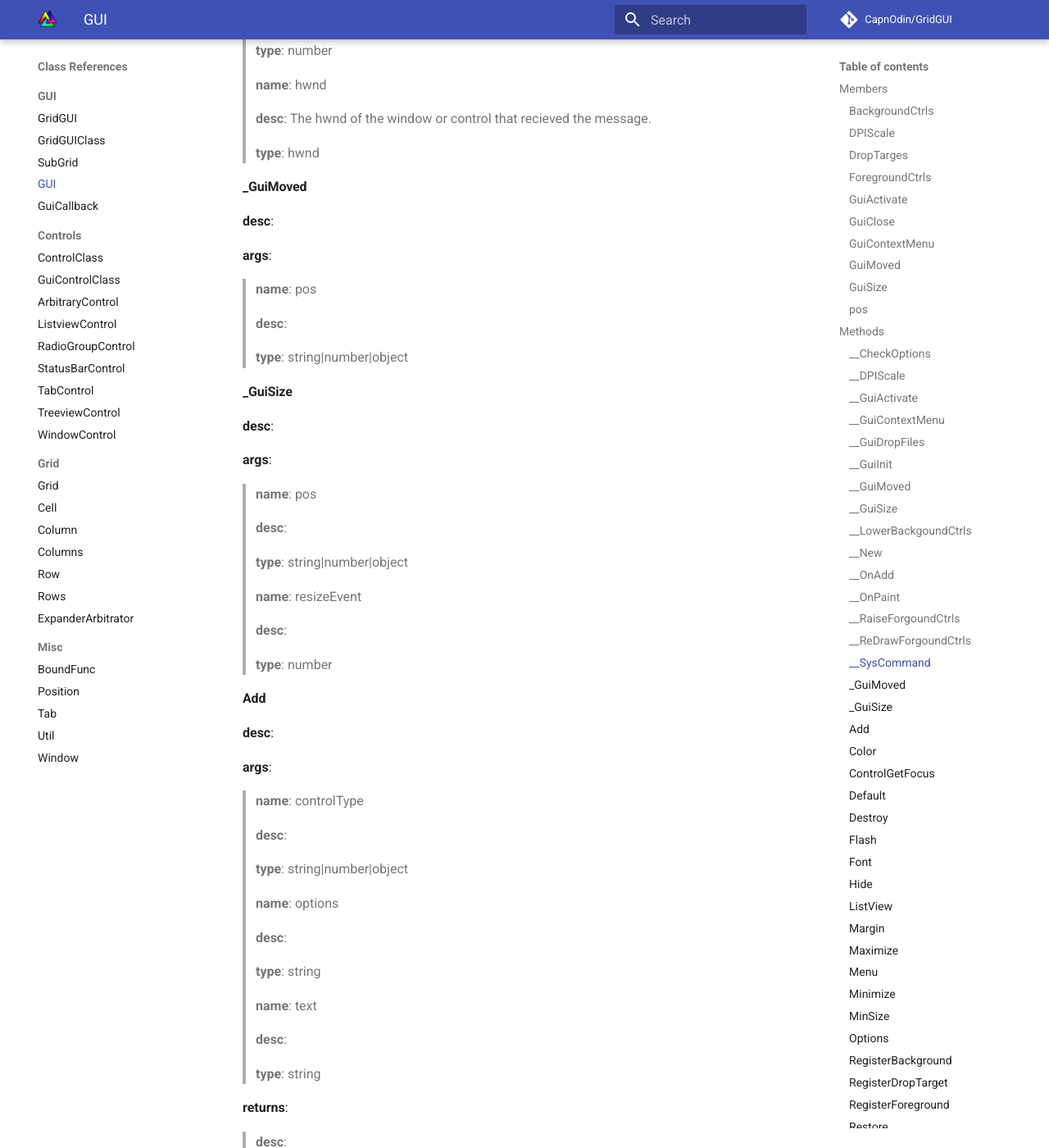
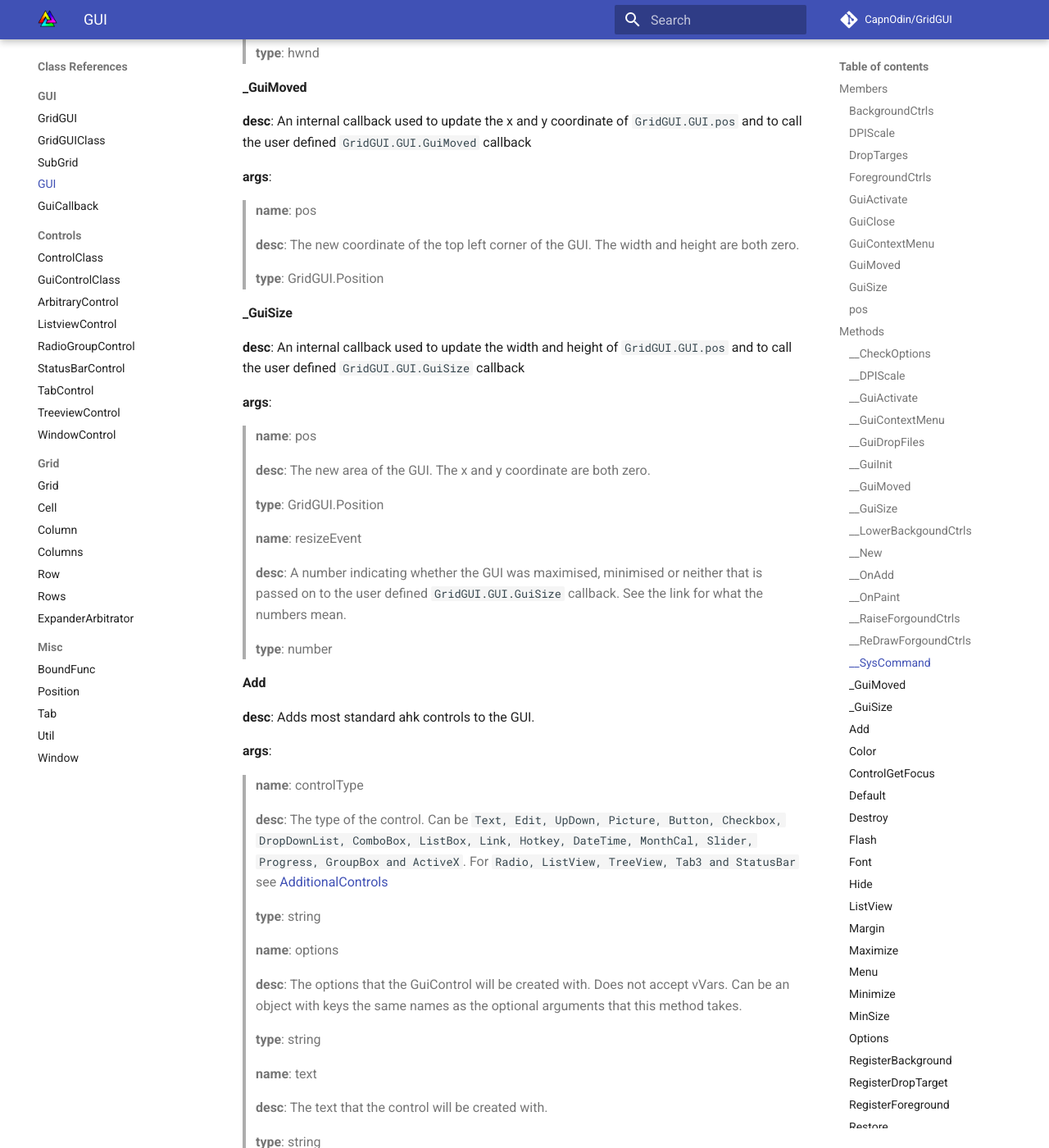
Before and after one commit to CapnOdin/GridGUI, an MkDocs documentation site: the page built from docs/Classes/GUI.md, in a window 1280 px wide and 1400 px high, scrolled down 8884 px. Shown: the whole window at 82% size. Built offline with MkDocs 1.6.1 and Material for MkDocs 9.7.7, drawn with Linux system fonts in a browser that asks for light colours; comment, search, counter and statistics services are not loaded; some of the changed text lies outside the part shown.

Commit message:
Generated markdown files for recent updates

```diff
--- a/docs/Classes/GUI.md
+++ b/docs/Classes/GUI.md
@@ -264,51 +264,39 @@ A class representing a GUI.
 > **type**: hwnd
 
 ####__LowerBackgoundCtrls
-**desc**:
-
-**returns**:
-
-> **desc**:
-
-> **type**:
+**desc**: Lowers the z-order of all registered controls in `GridGUI.GUI.BackgroundCtrls`. To register controls as background controls see `GridGUI.GUI.RegisterBackground`.
 
 ####__New
-**desc**:
+**desc**: Constructor.
 
 **args**:
 
 > **name**: title
 
-> **desc**:
+> **desc**: The title of the newly created GUI.
 
 > **type**: string
 
 > **name**: options
 
-> **desc**:
+> **desc**: The gui option string that the GUI will be created with.
 
 > **type**: string
 
 > **name**: hwnd
 
-> **desc**:
+> **desc**: If specified then no new GUI will be created and no `OnMessage` callbacks will be set up. Instead the `GridGUI.GUI` instance will work like a wrapper for the GUI that can be used to interact with it.
 
 > **type**: string
 
 **returns**:
 
-> **desc**:
+> **desc**: A new `GridGUI.GUI` instance.
 
-> **type**:
+> **type**: GridGUI.GUI
 
 ####__OnAdd
-**desc**:
-
-**returns**:
-
-> **desc**:
-
-> **type**:
+**desc**: Updates the z-order of registered controls. Called when a control is added to the GUI.
 
 ####__OnPaint
 **desc**: The internal callback on `WM_PAINT` that calls `GridGUI.GUI.__ReDrawForgoundCtrls` to fix issues with overlapping controls for controls registered in `GridGUI.GUI.ForegroundCtrls`.
@@ -340,10 +328,10 @@ A class representing a GUI.
 > **type**: hwnd
 
 ####__RaiseForgoundCtrls
-**desc**:
+**desc**: Raises the z-order of all registered controls in `GridGUI.GUI.ForegroundCtrls`. To register controls as background controls see `GridGUI.GUI.RegisterForeground`.
 
 ####__ReDrawForgoundCtrls
-**desc**:
+**desc**: Redraws the controls registered with `GridGUI.GUI.RegisterForeground`. Called on `WM_PAINT`.
 
 ####__SysCommand
 **desc**: The internal callback on `WM_SYSCOMMAND` that calls the user defined `GridGUI.GUI.GuiClose` callback on `SC_CLOSE` if the callback variable evaluates to true.
@@ -375,64 +363,64 @@ A class representing a GUI.
 > **type**: hwnd
 
 ####_GuiMoved
-**desc**:
+**desc**: An internal callback used to update the x and y coordinate of `GridGUI.GUI.pos` and to call the user defined `GridGUI.GUI.GuiMoved` callback
 
 **args**:
 
 > **name**: pos
 
-> **desc**:
+> **desc**: The new coordinate of the top left corner of the GUI. The width and height are both zero.
 
-> **type**: string|number|object
+> **type**: GridGUI.Position
 
 ####_GuiSize
-**desc**:
+**desc**: An internal callback used to update the width and height of `GridGUI.GUI.pos` and to call the user defined `GridGUI.GUI.GuiSize` callback
 
 **args**:
 
 > **name**: pos
 
-> **desc**:
+> **desc**: The new area of the GUI. The x and y coordinate are both zero.
 
-> **type**: string|number|object
+> **type**: GridGUI.Position
 
 > **name**: resizeEvent
 
-> **desc**:
+> **desc**: A number indicating whether the GUI was maximised, minimised or neither that is passed on to the user defined `GridGUI.GUI.GuiSize` callback. See the link for what the numbers mean.
 
 > **type**: number
 
 ####Add
-**desc**:
+**desc**: Adds most standard ahk controls to the GUI.
 
 **args**:
 
 > **name**: controlType
 
-> **desc**:
+> **desc**: The type of the control. Can be `Text, Edit, UpDown, Picture, Button, Checkbox, DropDownList, ComboBox, ListBox, Link, Hotkey, DateTime, MonthCal, Slider, Progress, GroupBox and ActiveX`. For `Radio, ListView, TreeView, Tab3 and StatusBar` see [AdditionalControls](AdditionalControls)
 
-> **type**: string|number|object
+> **type**: string
 
 > **name**: options
 
-> **desc**:
+> **desc**: The options that the GuiControl will be created with. Does not accept vVars. Can be an object with keys the same names as the optional arguments that this method takes.
 
 > **type**: string
 
 > **name**: text
 
-> **desc**:
+> **desc**: The text that the control will be created with.
 
 > **type**: string
 
 **returns**:
 
-> **desc**:
+> **desc**: The added control instance.
 
-> **type**:
+> **type**: GridGUI.ArbitraryControl
 
 ####Color
-**desc**:
+**desc**: A thin function wrapper for `Gui, Color`
 
 **args**:
 
@@ -473,7 +455,7 @@ A class representing a GUI.
 > **type**:
 
 ####Destroy
-**desc**:
+**desc**: A thin function wrapper for `Gui, Destroy`
 
 **returns**:
 
@@ -482,7 +464,7 @@ A class representing a GUI.
 > **type**:
 
 ####Flash
-**desc**:
+**desc**: A thin function wrapper for `Gui, Flash`
 
 **args**:
 
@@ -499,7 +481,7 @@ A class representing a GUI.
 > **type**:
 
 ####Font
-**desc**:
+**desc**: A thin function wrapper for `Gui, Font`
 
 **args**:
 
@@ -522,7 +504,7 @@ A class representing a GUI.
 > **type**:
 
 ####Hide
-**desc**:
+**desc**: A thin function wrapper for `Gui, Hide`
 
 **returns**:
 
@@ -548,7 +530,7 @@ A class representing a GUI.
 > **type**:
 
 ####Margin
-**desc**:
+**desc**: A thin function wrapper for `Gui, Margin`
 
 **args**:
 
@@ -571,7 +553,7 @@ A class representing a GUI.
 > **type**:
 
 ####Maximize
-**desc**:
+**desc**: A thin function wrapper for `Gui, Maximize`
 
 **returns**:
 
@@ -580,7 +562,7 @@ A class representing a GUI.
 > **type**:
 
 ####Menu
-**desc**:
+**desc**: A thin function wrapper for `Gui, Menu`
 
 **args**:
 
@@ -597,7 +579,7 @@ A class representing a GUI.
 > **type**:
 
 ####Minimize
-**desc**:
+**desc**: A thin function wrapper for `Gui, Minimize`
 
 **returns**:
 
@@ -606,7 +588,7 @@ A class representing a GUI.
 > **type**:
 
 ####MinSize
-**desc**:
+**desc**: A thin function wrapper for `Gui, MinSize`
 
 **args**:
 
@@ -703,7 +685,7 @@ A class representing a GUI.
 > **type**:
 
 ####Restore
-**desc**:
+**desc**: A thin function wrapper for `Gui, Restore`
 
 **returns**:
 
@@ -712,7 +694,7 @@ A class representing a GUI.
 > **type**:
 
 ####Show
-**desc**:
+**desc**: A thin function wrapper for `Gui, Show`
 
 **args**:
 
```
Also changed, not shown: other parts of docs/Classes/GUI.md (+0 -6 lines), docs/Classes/Position.md (+3 -3 lines).
